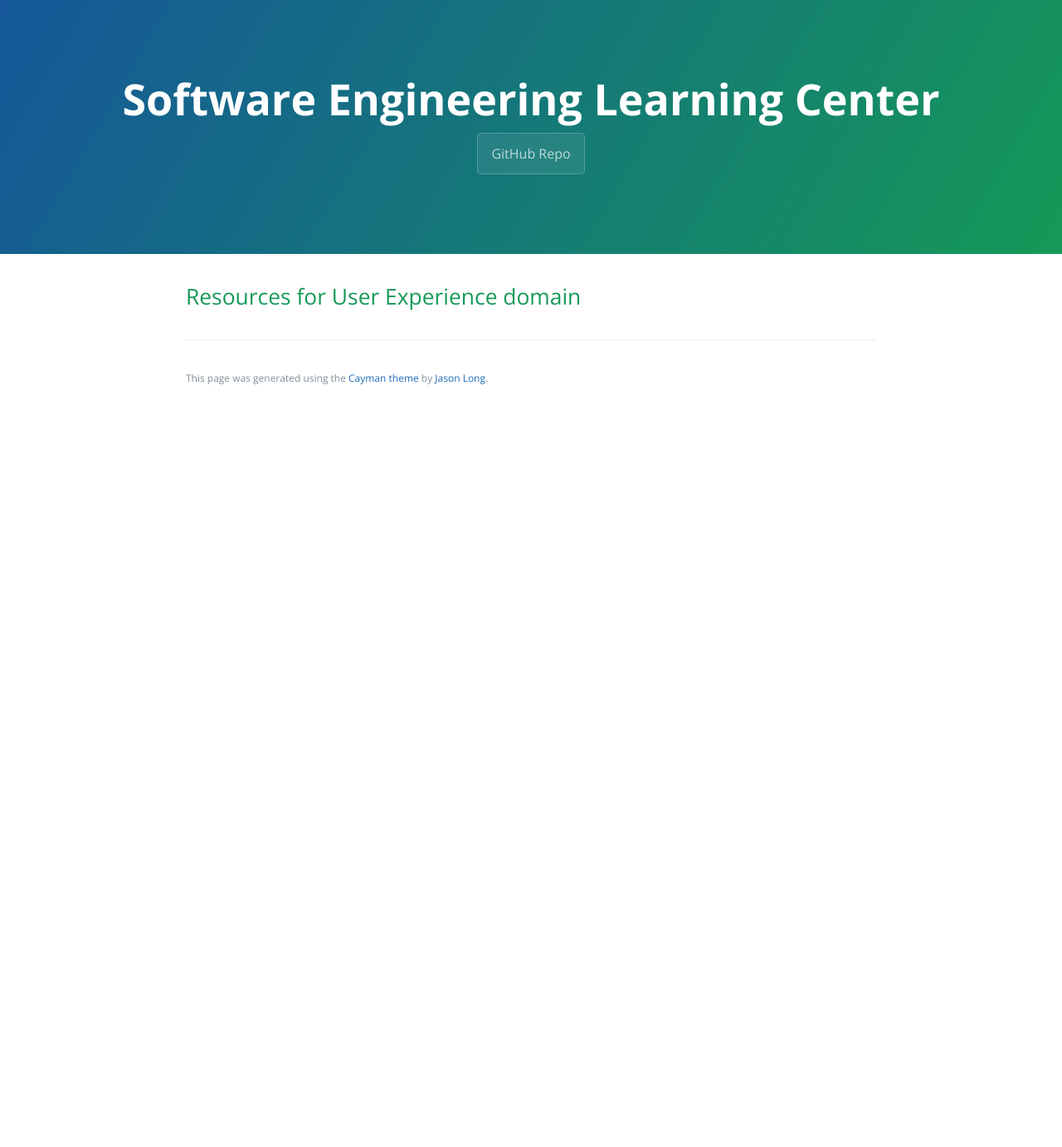
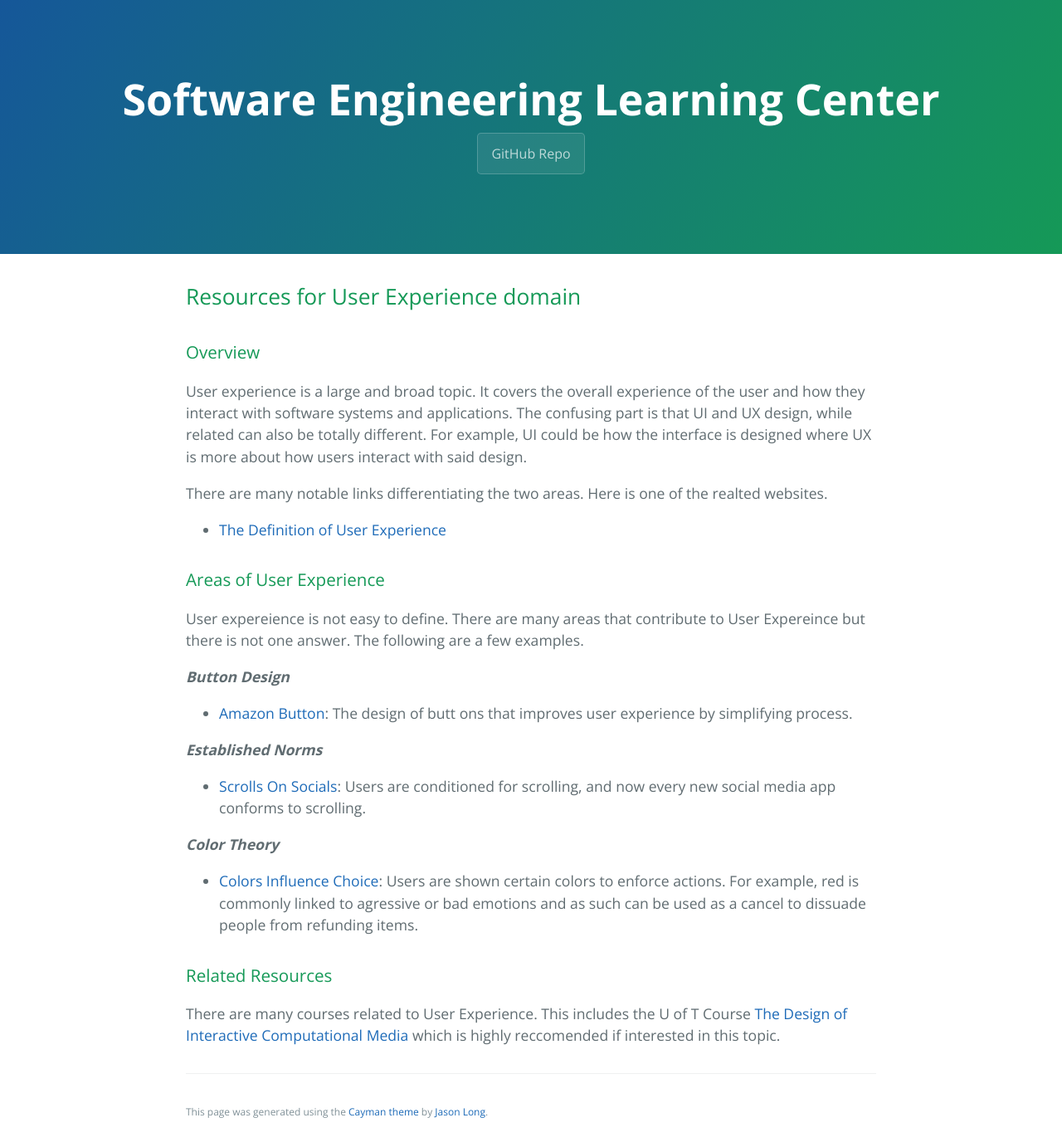
Before and after one commit to learning-software-engineering/learning-software-engineering.github.io, a Jekyll site: the page built from Topics/User_Experience.md, in a window 1280 px wide. Shown: the whole page at 83% size. Built offline with Jekyll 4.4.1, drawn with Linux system fonts in a browser that asks for light colours; our own code applies the rules of GitHub Pages for plain Markdown files; before the commit the page ends 900 px from its top, so only the background shows below that.

Commit message:
Update User_Experience.md
Added user experience fields. Examples, related, and just an overview

```diff
--- a/Topics/User_Experience.md
+++ b/Topics/User_Experience.md
@@ -1 +1,28 @@
 ## Resources for User Experience domain
+
+### Overview
+
+User experience is a large and broad topic. It covers the overall experience of the user and how they interact with software systems and applications. The confusing part is that UI and UX design, while related can also be totally different. For example, UI could be how the interface is designed where UX is more about how users interact with said design.
+
+There are many notable links differentiating the two areas. Here is one of the realted websites.
+
+- [The Definition of User Experience](https://www.nngroup.com/articles/definition-user-experience/)
+
+### Areas of User Experience
+
+User expereience is not easy to define. There are many areas that contribute to User Expereince but there is not one answer. The following are a few examples.
+
+___Button Design___
+- [Amazon Button](https://medium.com/@cccalibour/how-ux-design-makes-a-difference-amazons-continue-button-901618a8b00e): The design of butt
+ons that improves user experience by simplifying process.
+
+___Established Norms___
+- [Scrolls On Socials](https://forgeandsmith.com/blog/scrolling-vs-clicking-whats-the-preferred-user-experience/): Users are conditioned for scrolling, and now every new social media app conforms to scrolling.
+
+___Color Theory___
+- [Colors Influence Choice](https://usabilitygeek.com/colour-user-experience-psychology/#:~:text=Colour%20plays%20a%20crucial%20role,and%20identified%20with%20your%20industry.): Users are shown certain colors to enforce actions. For example, red is commonly linked to agressive or bad emotions and as such can be used as a cancel to dissuade people from refunding items.
+
+
+### Related Resources
+
+There are many courses related to User Experience. This includes the U of T Course [The Design of Interactive Computational Media](https://artsci.calendar.utoronto.ca/course/csc318h1) which is highly reccomended if interested in this topic.
```
